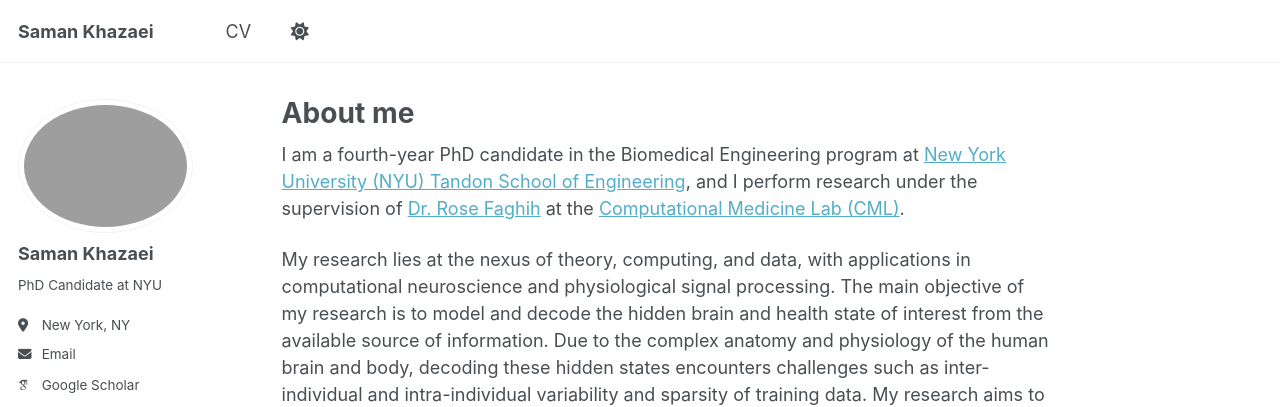
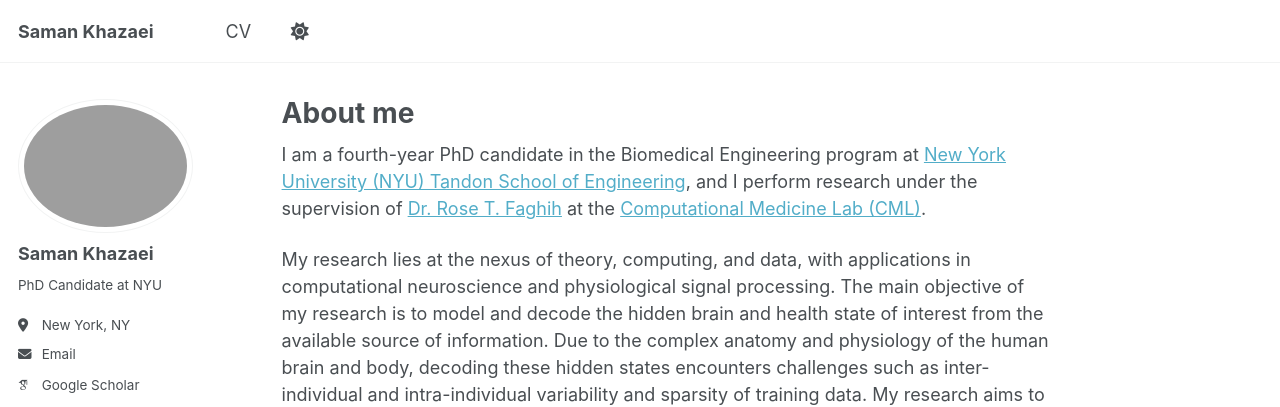
Before and after one commit to samankhazaei/samankhazaei.github.io, a Jekyll site: the page built from _pages/about.md, in a window 1280 px wide. Shown: the top 407 px of the page. Built offline with Jekyll 4.4.1, drawn with Linux system fonts in a browser that asks for light colours; some web fonts are replaced; a script that is not in the unit is left out.

```diff
--- a/_pages/about.md
+++ b/_pages/about.md
@@ -7,7 +7,7 @@ redirect_from:
   - /about.html
 ---
 
-I am a fourth-year PhD candidate in the Biomedical Engineering program at [New York University (NYU) Tandon School of Engineering](https://engineering.nyu.edu/student/saman-khazaei), and I perform research under the supervision of [Dr. Rose Faghih](https://engineering.nyu.edu/faculty/rose-faghih) at the [Computational Medicine Lab (CML)](https://wp.nyu.edu/cml/).
+I am a fourth-year PhD candidate in the Biomedical Engineering program at [New York University (NYU) Tandon School of Engineering](https://engineering.nyu.edu/student/saman-khazaei), and I perform research under the supervision of [Dr. Rose T. Faghih](https://engineering.nyu.edu/faculty/rose-faghih) at the [Computational Medicine Lab (CML)](https://wp.nyu.edu/cml/).
 
 My research lies at the nexus of theory, computing, and data, with applications in computational neuroscience and physiological signal processing. The main objective of my research is to model and decode the hidden brain and health state of interest from the available source of information. Due to the complex anatomy and physiology of the human brain and body, decoding these hidden states encounters challenges such as inter-individual and intra-individual variability and sparsity of training data. My research aims to address these challenges by employing personalized, automated, and system-theoretic toolboxes that can decode the underlying states independent of training data and facilitate the intervention design process in a closed-loop architecture.
 
```
